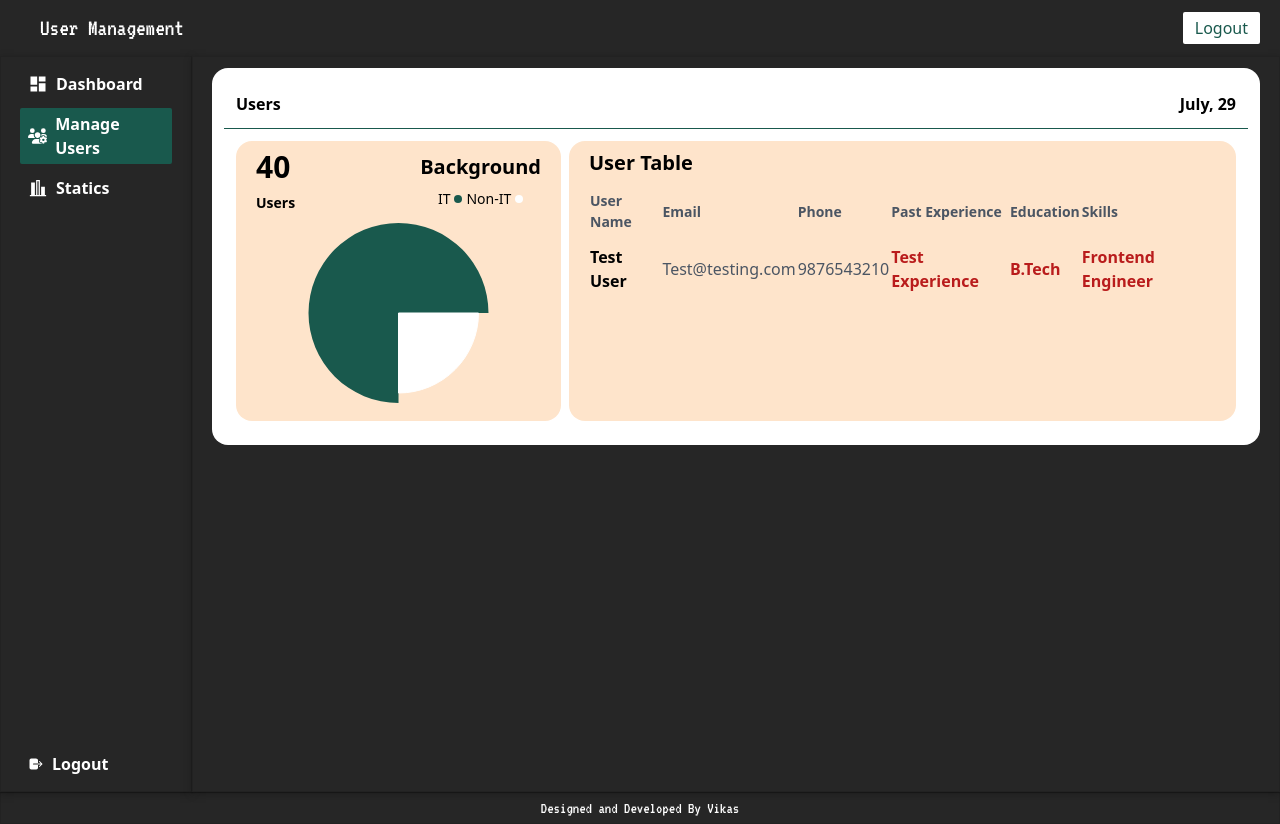
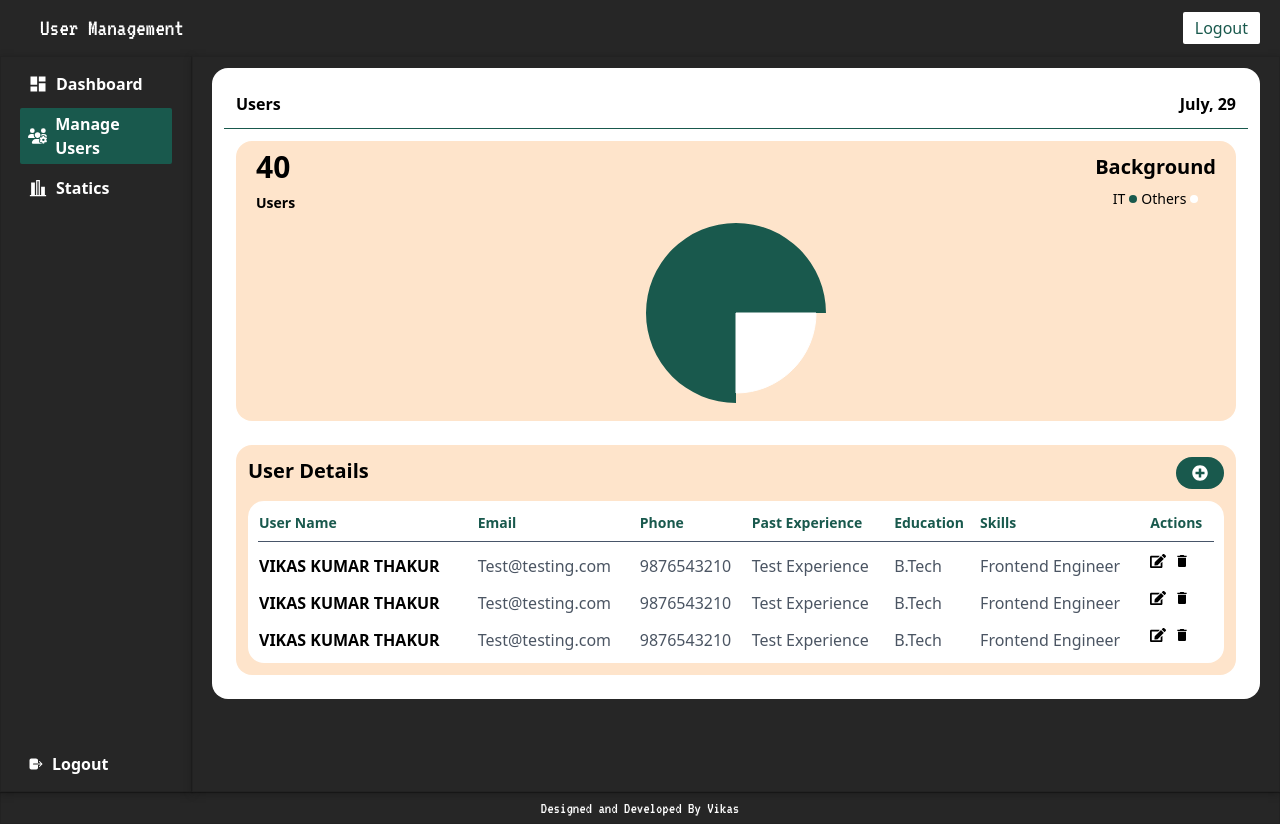
Before and after one commit to vkskumarthakur/React-User-Dashboard, a React (Vite) app: page /manage-users in a window 1280 px wide. Built offline with nearby package versions, Linux system fonts and the light colour scheme; a web font is replaced by a local one.

Commit message:
managae user table added

```diff
--- a/src/components/Dashboard.jsx
+++ b/src/components/Dashboard.jsx
@@ -26,7 +26,7 @@ const Dashboard = () => {
                             <div className="flex justify-center items-center gap-1">
                                 <span className="font-normal text-sm">IT</span>
                                 <span className="bg-[#19594D] rounded-full p-1"></span>
-                                <span className="font-normal text-sm">Non-IT</span>
+                                <span className="font-normal text-sm">Others</span>
                                 <span className="bg-white rounded-full p-1"></span>
                             </div>
                         </div>
--- a/src/components/ManageUsers.jsx
+++ b/src/components/ManageUsers.jsx
@@ -1,6 +1,8 @@
 import React from "react";
 import PieChart from "./PieChart";
-
+import { FaEdit } from "react-icons/fa";
+import { MdDelete } from "react-icons/md";
+import { FaPlusCircle } from "react-icons/fa";
 
 const Dashboard = () => {
   return (
@@ -14,8 +16,8 @@ const Dashboard = () => {
             <span className="text-md font-semibold">July, 29</span>
           </div>
         </div>
-                <div className="p-3 flex flex-wrap justify-between gap-2 items-stretch">
-                    <div className="bg-[#FEE4CB] rounded-2xl py-2 px-5 min-w-[32.5%]">
+        <div className="p-3 flex-1">
+          <div className="bg-[#FEE4CB] rounded-2xl py-2 px-5">
             <div className="flex justify-between items-ceter">
               <div className="flex flex-col justify-center gap-2">
                 <span className="font-semibold text-3xl">40</span>
@@ -26,51 +28,89 @@ const Dashboard = () => {
                 <div className="flex justify-center items-center gap-1">
                   <span className="font-normal text-sm">IT</span>
                   <span className="bg-[#19594D] rounded-full p-1"></span>
-                                <span className="font-normal text-sm">Non-IT</span>
+                  <span className="font-normal text-sm">Others</span>
                   <span className="bg-white rounded-full p-1"></span>
                 </div>
               </div>
             </div>
             <div>
-                            <PieChart/>
+              <PieChart />
             </div>
           </div>
-                    <div className="bg-[#FEE4CB] rounded-2xl py-2 px-5 min-w-[32.5%] flex-1 flex-col justify-start gap-2">
+        </div>
+        <div className="p-3 flex-1">
+          <div className="bg-[#FEE4CB] rounded-2xl p-3 flex-col justify-start gap-2">
             <div className="flex justify-between items-ceter">
-                        <div className="flex flex-col justify-center gap-2">
-                            <span className="font-semibold text-xl">User Table</span>
-                            {/* <span className="font-semibold text-sm">Users</span> */}
+              <div className="w-full flex justify-between gap-2">
+                <span className="font-semibold text-xl">User Details</span>
+                <button className="rounded-full bg-[#19594D] py-2 px-4 group flex items-center justify-start gap-2 text-white transition-all duration-300 delay-300" title="Add User"><FaPlusCircle className="text-white" /><span className="hidden group-hover:block text-sm">Add New User</span></button>
               </div>
               {/* <div className="flex flex-col justify-center gap-2">
                             <span className="font-semibold text-2xl">Background</span>
                         </div> */}
             </div>
-                        <div className="">
-                        <table className="table-auto w-full h-full border-spacing-1 mt-3">
-                <thead className="font-normal text-[14px] text-left text-gray-600 mb-10">
+            <div className="border-2 border-white bg-white rounded-2xl mt-3 p-2">
+              <table className="table-auto w-full border-spacing-1 max-h-[100px] overflow-y-auto">
+                <thead className="font-normal text-[14px] text-[#19594D] text-left mb-10 border-b-[1px] border-slate-600 w-full">
                   <tr>
-                    <th>User Name</th>
-                    <th>Email</th>
-                    <th>Phone</th>
-                    <th>Past Experience</th>
-                    <th>Education</th>
-                    <th>Skills</th>
+                    <th className="pb-2">User Name</th>
+                    <th className="pb-2">Email</th>
+                    <th className="pb-2">Phone</th>
+                    <th className="pb-2">Past Experience</th>
+                    <th className="pb-2">Education</th>
+                    <th className="pb-2">Skills</th>
+                    <th className="pb-2">Actions</th>
                   </tr>
                 </thead>
                 <tbody>
-                    <tr className="text-base text-[12px]">
-                      <td className="text-black font-semibold pt-3">Test User</td>
+                  <tr className="text-base text-[14px] bg-[]">
+                    <td className="text-black font-semibold pt-3">VIKAS KUMAR THAKUR</td>
                     <td className="text-gray-600 pt-3">Test@testing.com</td>
                     <td className="text-gray-600 pt-3">9876543210</td>
-                      <td className="text-red-700 font-semibold pt-3">Test Experience</td>
-                      <td className="text-red-700 font-semibold pt-3">B.Tech</td>
-                      <td className="text-red-700 font-semibold pt-3">Frontend Engineer </td>
+                    <td className="text-gray-600 pt-3">Test Experience</td>
+                    <td className="text-gray-600 pt-3">B.Tech</td>
+                    <td className="text-gray-600 pt-3">Frontend Engineer </td>
+                    <td>
+                      <div className="flex items-center justify-start gap-2">
+                        <FaEdit className="text-[16px] hover:text-[#19594D] cursor-pointer" title="Edit User" />
+                        <MdDelete className="text-[16px] hover:text-[#19594D] cursor-pointer" title="Delete User" />
+                      </div>
+                    </td>
+                  </tr>
+                  <tr className="text-base text-[14px] bg-[]">
+                    <td className="text-black font-semibold pt-3">VIKAS KUMAR THAKUR</td>
+                    <td className="text-gray-600 pt-3">Test@testing.com</td>
+                    <td className="text-gray-600 pt-3">9876543210</td>
+                    <td className="text-gray-600 pt-3">Test Experience</td>
+                    <td className="text-gray-600 pt-3">B.Tech</td>
+                    <td className="text-gray-600 pt-3">Frontend Engineer </td>
+                    <td>
+                      <div className="flex items-center justify-start gap-2">
+                        <FaEdit className="text-[16px] hover:text-[#19594D] cursor-pointer" title="Edit User" />
+                        <MdDelete className="text-[16px] hover:text-[#19594D] cursor-pointer" title="Delete User" />
+                      </div>
+                    </td>
+                  </tr>
+                  <tr className="text-base text-[14px] bg-[]">
+                    <td className="text-black font-semibold pt-3">VIKAS KUMAR THAKUR</td>
+                    <td className="text-gray-600 pt-3">Test@testing.com</td>
+                    <td className="text-gray-600 pt-3">9876543210</td>
+                    <td className="text-gray-600 pt-3">Test Experience</td>
+                    <td className="text-gray-600 pt-3">B.Tech</td>
+                    <td className="text-gray-600 pt-3">Frontend Engineer </td>
+                    <td>
+                      <div className="flex items-center justify-start gap-2">
+                        <FaEdit className="text-[16px] hover:text-[#19594D] cursor-pointer" title="Edit User" />
+                        <MdDelete className="text-[16px] hover:text-[#19594D] cursor-pointer" title="Delete User" />
+                      </div>
+                    </td>
                   </tr>
                 </tbody>
               </table>
             </div>
           </div>
         </div>
+
       </div>
     </div>
   );
--- a/src/components/PieChart.jsx
+++ b/src/components/PieChart.jsx
@@ -11,7 +11,7 @@ import {
 // Sample data
 const data = [
   { name: 'IT', value: 30 },
-  { name: 'Non-IT', value: 10 },
+  { name: 'Others', value: 10 },
 ];
 
 // Define custom active shape
```
Lines whose indentation alone changed are shown as unchanged.
